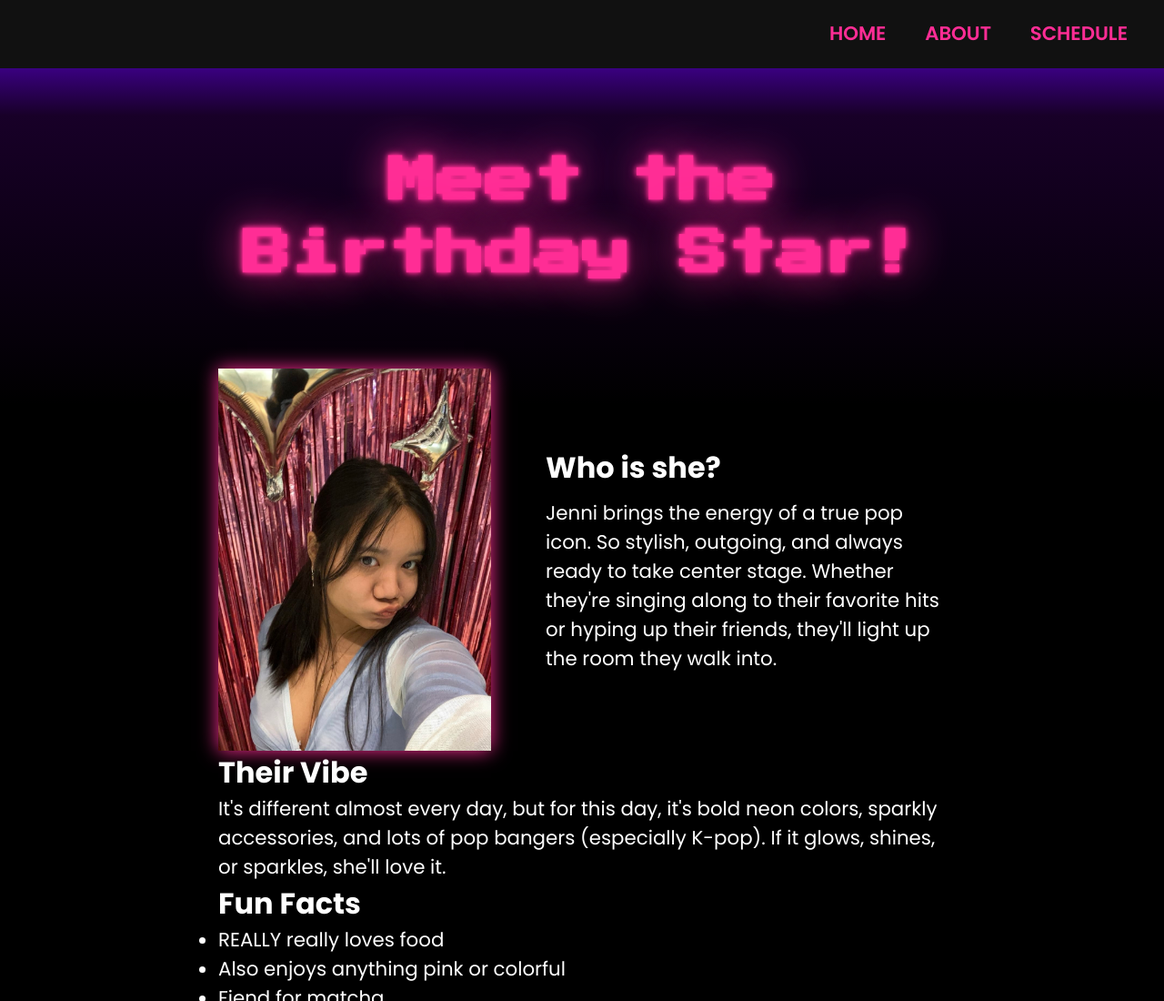
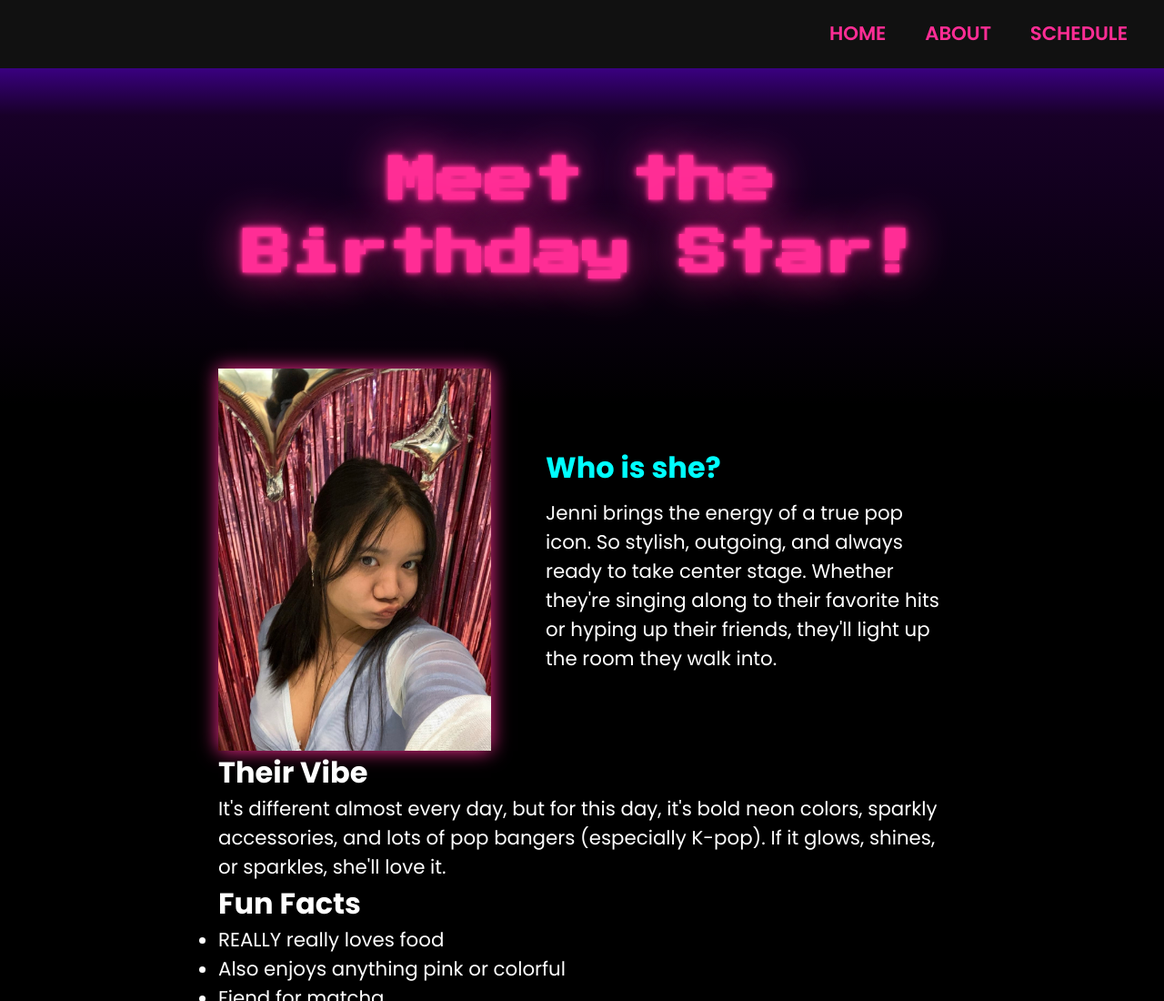
Before and after one commit to j-rattana/project3, a plain HTML site: page about.html in a window 1280 px wide. Shown: the top 1100 px of the page at 91% size. Drawn offline with Linux system fonts and the light colour scheme.

Commit message:
Styling h2 color for .about-flex

```diff
--- a/style.css
+++ b/style.css
@@ -125,6 +125,7 @@ footer {
 
 .about-flex h2 {
   margin-bottom: 10px;
+  color: #00FFFF;
 }
 
 .star-image {
```
